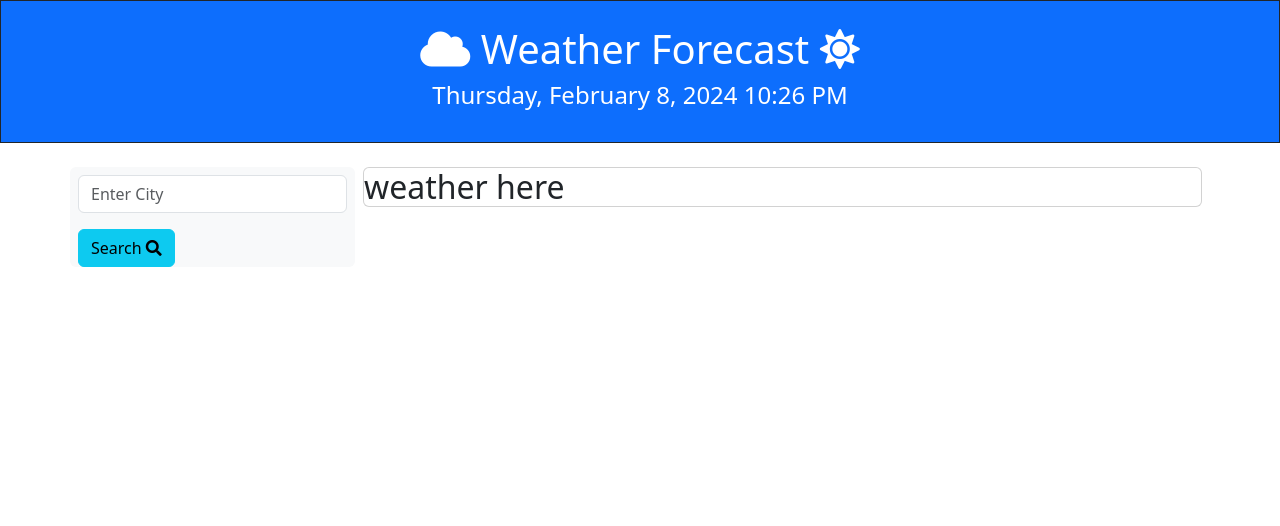
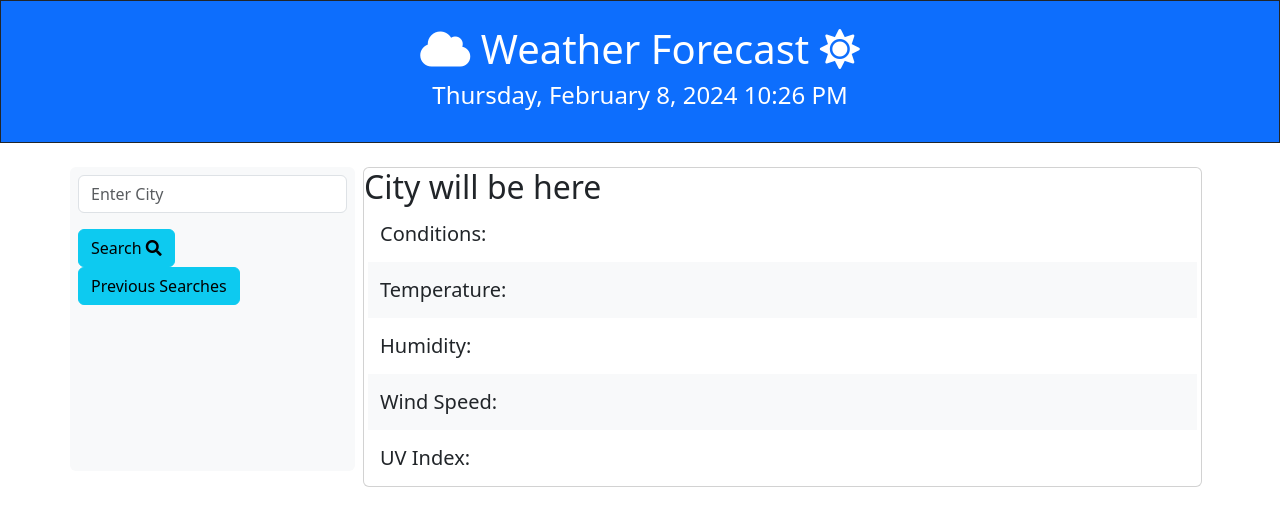
Before and after one commit to mojo718/FiveDayForecast, a plain HTML site: page index.html in a window 1280 px wide. Drawn offline with nearby package versions, Linux system fonts and the light colour scheme.

Commit message:
added Card for current city and condtions in Index

```diff
--- a/assets/js/scripts.js
+++ b/assets/js/scripts.js
@@ -1,11 +1,3 @@
-
-
-
-
-
-// Display the current date in the header (added current time)
-var currentDay = dayjs().format("dddd, MMMM D, YYYY h:mm A");
-$("#currentDay").text(currentDay);
 
 
 // create Vars - for Cities, current cities, currentDate
@@ -34,7 +26,16 @@ var icons = [
 
 init();
 
-function init(){ }
+function init(){
+
+  // Display the current date in the header (added current time)
+  var currentDay = dayjs().format("dddd, MMMM D, YYYY h:mm A");
+  $("#currentDay").text(currentDay);
+
+
+
+
+ }
 
 
 //create eventlistener for search button
--- a/index.html
+++ b/index.html
@@ -37,15 +37,90 @@
                         <i class="fas fa-search ml-1"></i>
                     </button>
                 </form>
+
+                <!-- button for previous Searches-->
+                <button id="collapse-search-history" class="btn btn-info btn-block" type="button" data-toggle="collapse"
+                    data-target="#search-history" aria-expanded="false" aria-controls="collapseExample">Previous
+                    Searches</button>
+                </button>
+
+                <!-- search history UL -->
+                <ul id="search-history" class="list-group collapse mt-3">
+                    <li id="delete-history" class="list-group-item list-group-item-info font-weight-bold">
+                        <i class="fas fa-trash-alt mr-1"></i>
+                        Delete History
+                    </li>
+                </ul>
             </aside>
 
-            <!-- section to display current city weather -->
+            <!-- section to display current city weather and required conditions-->
 
             <main class="col-sm-9 px-2 mt-3">
+                <section class="card">
+                    <!-- city -->
+                    <div clas="card-header d-flex align-items-center list-group-item-info">
+                        <p id="city" class="h2 my-0 mr-2">City will be here</p>
+                        <i id="icon" class=""></i>
+                    </div>
 
-                <section class="card">
-                    <div clas="card-header d-flex align-items-center list-group-item-info">
-                        <p id="city" class="h2 my-0 mr-2">weather here</p>
+                    <div class="card-body py-0">
+
+                    <!-- current conditions -->
+                    <div class="row d-flex align-items-center py-3">
+                        <div class="col-8 col-md-6 col-lg-4">
+                          <p class="h5 font-weight-bold m-0">Conditions:</p>
+                        </div>
+                        <div class="col-4 col-md-6 col-lg-8 px-0">
+                          <p id="conditions" class="h5 font-weight-light m-0"></p>
+                        </div>
+                      </div>
+
+                      <!-- Current Temperature -->
+                      <div class="row bg-light d-flex align-items-center py-3">
+                        <div class="col-8 col-md-6 col-lg-4">
+                          <p class="h5 font-weight-bold m-0">Temperature:</p>
+                        </div>
+                        <div class="col-4 col-md-6 col-lg-8 px-0">
+                          <p id="temperature" class="h5 font-weight-light m-0"></p>
+                        </div>
+                      </div>
+
+                      <!-- Current Humidity -->
+                      <div class="row d-flex align-items-center py-3">
+                        <div class="col-8 col-md-6 col-lg-4">
+                          <p class="h5 font-weight-bold m-0">Humidity:</p>
+                        </div>
+                        <div class="col-4 col-md-6 col-lg-8 px-0">
+                          <p id="humidity" class="h5 font-weight-light m-0"></p>
+                        </div>
+                      </div>
+
+                      <!-- Current Wind Speed -->
+                      <div class="row bg-light d-flex align-items-center py-3">
+                        <div class="col-8 col-md-6 col-lg-4">
+                          <p class="h5 font-weight-bold m-0">Wind Speed:</p>
+                        </div>
+                        <div class="col-4 col-md-6 col-lg-8 px-0">
+                          <p id="wind-speed" class="h5 font-weight-light m-0"></p>
+                        </div>
+                      </div>
+
+                      <!-- Current UV Index -->
+                      <div class="row d-flex align-items-center py-3">
+                        <div class="col-8 col-md-6 col-lg-4">
+                          <p class="h5 font-weight-bold m-0">UV Index:</p>
+                        </div>
+                        <div class="col-4 col-md-6 col-lg-8 px-0">
+                          <p class="h5 m-0">
+                            <span id="uv-index" class="font-weight-light py-1 px-2 rounded"></span>
+                          </p>
+                        </div>
+                      </div>
+                    </div>
+
+
+
+
                     </div>
 
                 </section>
```
